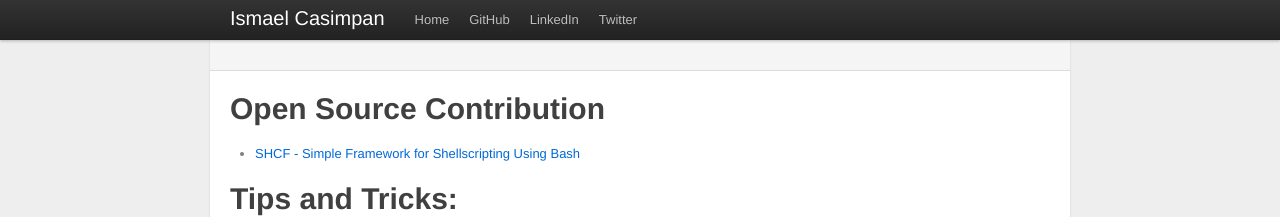
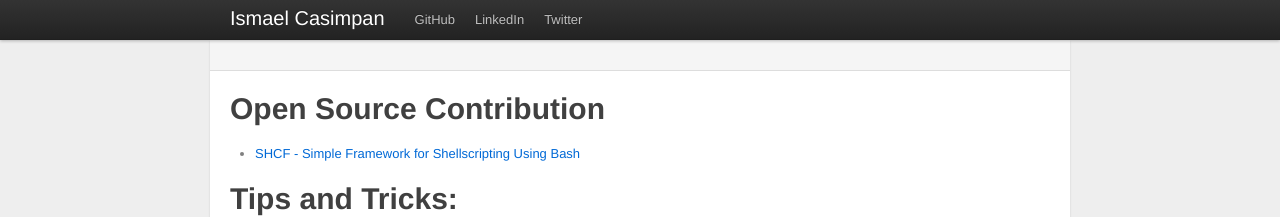
Before and after one commit to icasimpan/ismael.casimpan.com, a Jekyll site: the page built from index.html, in a window 1280 px wide. Shown: the top 217 px of the page. Built offline with Jekyll 4.4.1, drawn with Linux system fonts in a browser that asks for light colours; nearby versions of some CDN libraries; Markdown is read by kramdown in place of the engine named in the settings.

Commit message:
removed duplicated home

```diff
--- a/_layouts/layout.html
+++ b/_layouts/layout.html
@@ -93,7 +93,6 @@
        <div class="container">
          <a class="brand" href="/">Ismael Casimpan</a>
          <ul class="nav">
-           <li class="notactive"><a href="/">Home</a></li>
            <li><a href="http://github.com/icasimpan">GitHub</a></li>
            <li><a href="http://www.linkedin.com/in/icasimpan">LinkedIn</a></li>
            <li><a href="http://www.twitter.com/icasimpan">Twitter</a></li>
```
